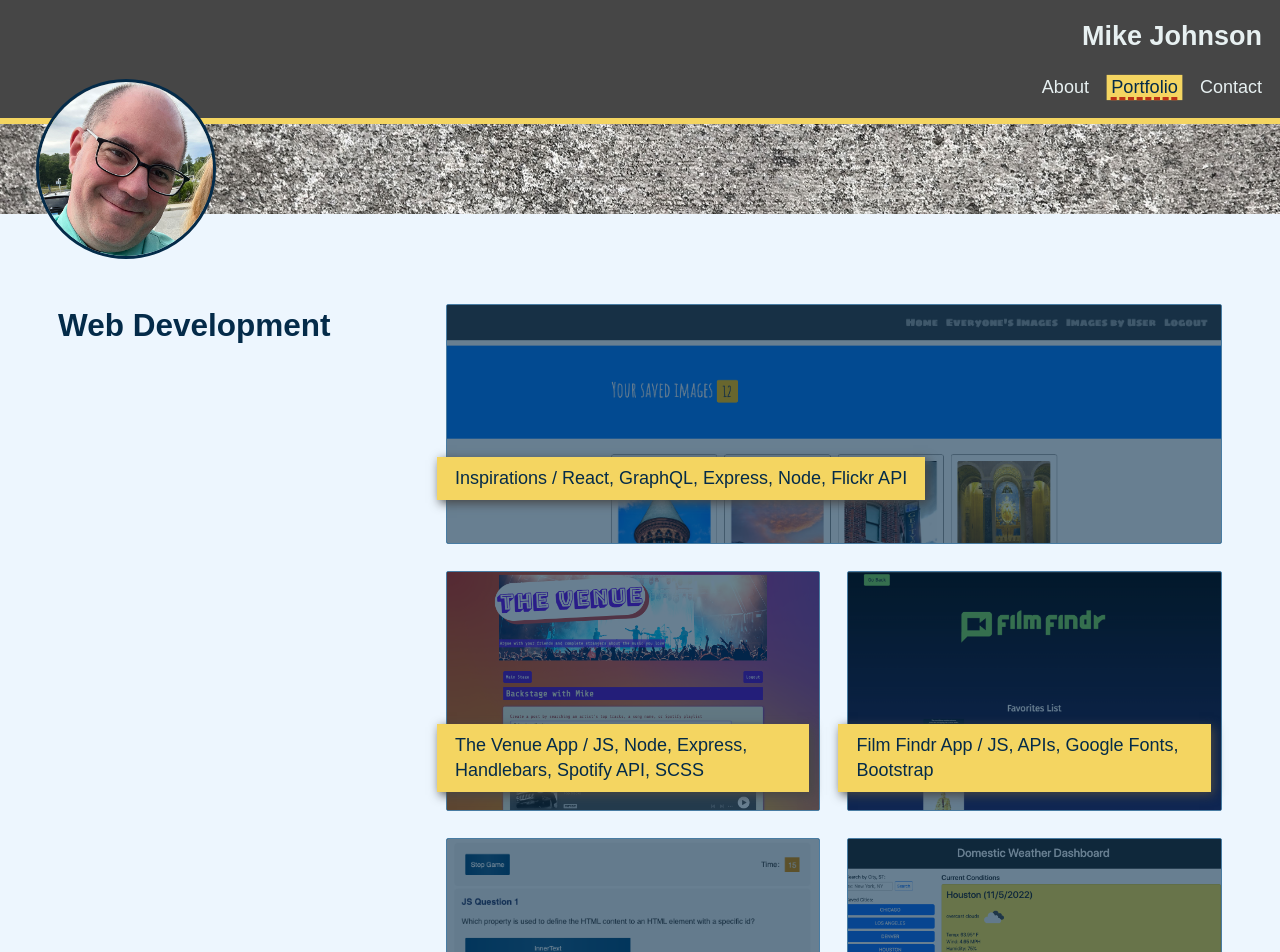
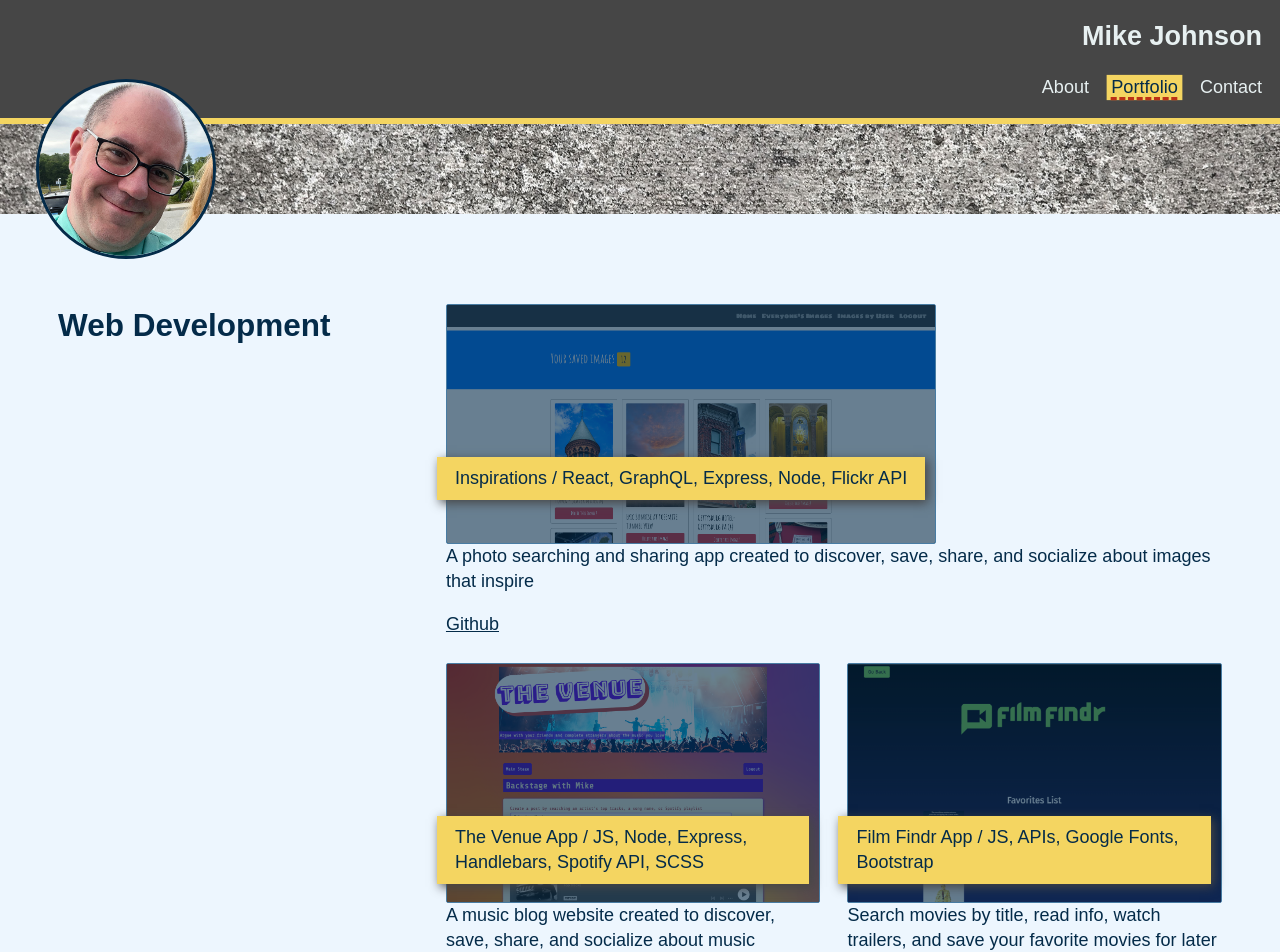
Before and after one commit to MikeWebPrint/react-portfolio, a React (Create React App) app: page /react-portfolio/Portfolio in a window 1280 px wide. Shown: the top 952 px of the page. Built offline with nearby package versions, Linux system fonts and the light colour scheme; a web font is replaced by a local one; what @botpoison/browser would draw is missing.

Commit message:
started adding caption and github links on web development section

```diff
--- a/src/components/Development.js
+++ b/src/components/Development.js
@@ -5,37 +5,51 @@ let developmentCards = [
   {
     id: "inspirations",
     url: "https://af-ls-mj-sg-dp-proj-3.herokuapp.com/",
-    caption: "Inspirations / React, GraphQL, Express, Node, Flickr API"
+    caption: "A photo searching and sharing app created to discover, save, share, and socialize about images that inspire",
+    repo: "https://github.com/ScottsC0de/proj-3",
+    title: "Inspirations / React, GraphQL, Express, Node, Flickr API"
   },
   {
     id: "thevenue",
     url: "https://the-venue.herokuapp.com/spotify",
-    caption: "The Venue App / JS, Node, Express, Handlebars, Spotify API, SCSS"
+    caption: "A music blog website created to discover, save, share, and socialize about music",
+    repo: "https://github.com/ScottsC0de/the-venue",
+    title: "The Venue App / JS, Node, Express, Handlebars, Spotify API, SCSS"
   },
   {
     id: "filmfindr",
     url: "https://mikewebprint.github.io/movie-wishlist/",
-    caption: "Film Findr App / JS, APIs, Google Fonts, Bootstrap"
+    caption: "Search movies by title, read info, watch trailers, and save your favorite movies for later to watch later",
+    repo: "https://github.com/MikeWebPrint/movie-wishlist",
+
+    title: "Film Findr App / JS, APIs, Google Fonts, Bootstrap"
   },
   {
     id: "jsquiz",
     url: "https://mikewebprint.github.io/js-quiz-game/",
-    caption: "Timed JS Trivia Game / JS, HTML, CSS"
+    caption: "Brush up on your JavaScript knowledge with this timed quiz",
+    repo: "https://github.com/MikeWebPrint/js-quiz-game",
+
+    title: "Timed JS Trivia Game / JS, HTML, CSS"
   },
   {
     id: "weather-app",
     url: "https://mikewebprint.github.io/weather-app/",
-    caption: "Weather Dashboard / JS, APIs, Bootstrap"
-  },
-  {
+    caption: "Planning a trip? Check the current weather and 5 day forecast in cities across the US",
+    repo: "https://github.com/MikeWebPrint/weather-app",
+
+    title: "Weather Dashboard / JS, APIs, Bootstrap"
+  },  {
     id: "deflanding",
     url: deflanding,
-    caption: "Brand Landing Pages / Magento"
+    caption: "",
+    title: "Brand Landing Pages / Magento"
   },
   {
     id: "cbd",
     url: "https://quitesimplycbdct.com/",
-    caption: "CBD Storefront / CMS"
+    caption: "",
+    title: "CBD Storefront / CMS"
   }
 ]
 
@@ -44,8 +58,8 @@ const Development = () => {
     <h3>Web Development</h3>
     <div className="card-row">
       {
-        developmentCards.map(({ id, url, caption }) => {
-          return <PortfolioCard key={id} id={id} url={url} caption={caption} />
+        developmentCards.map(({ id, url, caption, title, repo }) => {
+          return <PortfolioCard key={id} id={id} url={url} caption={caption} title={title} repo={repo} />
         })
       }
     </div>
--- a/src/components/PortfolioCard.js
+++ b/src/components/PortfolioCard.js
@@ -1,13 +1,18 @@
 import React from "react";
 
-const PortfolioCard = ({ id, url, caption }) => {
+const PortfolioCard = ({ id, url, caption, title, repo }) => {
   return (
-    <>
-      <a className="card" id={id} href={url} target="_blank" rel="noreferrer">
-        <span className="card-caption">{caption}</span>
-      {/* <div>Hello</div> */}
+
+      <div className="card-holder" key={id}>
+        <a className="card" id={id} href={url} target="_blank" rel="noreferrer">
+        <span className="card-caption">{title}</span>
       </a>
-    </>
+      <p>{caption}</p>
+
+        {repo && <a href={repo} target="_blank" rel="noreferrer">Github</a>}
+
+      </div>
+
   );
 };
 
--- a/src/index.css
+++ b/src/index.css
@@ -201,11 +201,7 @@ main {
   /* text-align: left; */
 
 }
-.form {
-  /* display: flex;
-  flex-wrap: wrap; */
 
-}
 /* Following styles impose my will on heading and paragraph type */
 h1, h2, h3, h4, h5, h6 {
   margin-bottom: .75em;
@@ -251,11 +247,26 @@ section.portfolio .card-row {
   gap: 1.5rem;
 }
 /* Common attributes for portfolio cards */
+.card-holder {
+  flex: 1 0 40%;
+  /* height: 35vh; */
+  /* overflow-wrap: break-word; */
+
+}
+.card-holder:first-child {
+  flex-basis: 100%;
+}
+.card-holder:nth-child(n+2) {
+  max-width: 60%;
+}
+.card-holder p {
+  flex-basis: 100%;
+}
 .card {
   border: solid var(--light-gray) 1px;
   border: solid var(--primary-tint3) 1px;
   border-radius: 2px;
-  flex: 1 0 40%;
+  flex: 1 1 100%;
   height: 30vh;
   background-color: var(--primary);
   background-position: top center;
@@ -263,6 +274,10 @@ section.portfolio .card-row {
   background-repeat: no-repeat;
   position: relative;
   text-align: left;
+  display: inline-block;
+}
+.card img {
+  /* min-width: 100%; */
 }
 /* color overlay on cards */
 .card::before {
@@ -286,15 +301,15 @@ section.portfolio .card-row {
   transition: all .2s linear;
 }
 /* Make the first portfolio item larger than the others */
-.card:first-child {
+/* .card:first-child {
   flex-basis: 100%;
 }
 .card:nth-child(n+2) {
-  max-width: 50%;
-}
+  max-width: 100%;
+} */
 /* Card caption styles */
 .card-caption {
-  content: attr(caption);
+  /* content: attr(caption); */
   position: relative;
   display: inline-block;
   top: 19vh;
@@ -323,9 +338,6 @@ section.portfolio .card-row {
   max-width: 60px;
 }
 /* Portfolio cards background images*/
-#Horiseon {
-  background-image: url("./images/webdev/Horiseon-SEO-Services-Home.png");
-}
 #cbd {
   background-image: url("./images/webdev/QSCBD-Home.png");
 }
```
